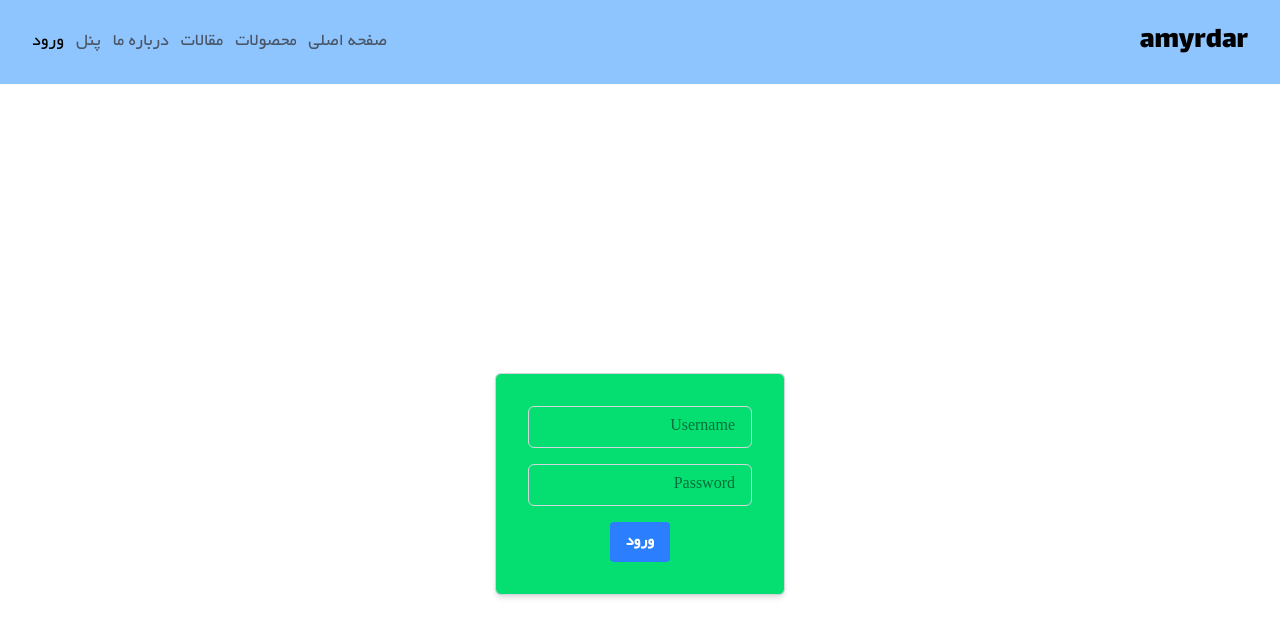
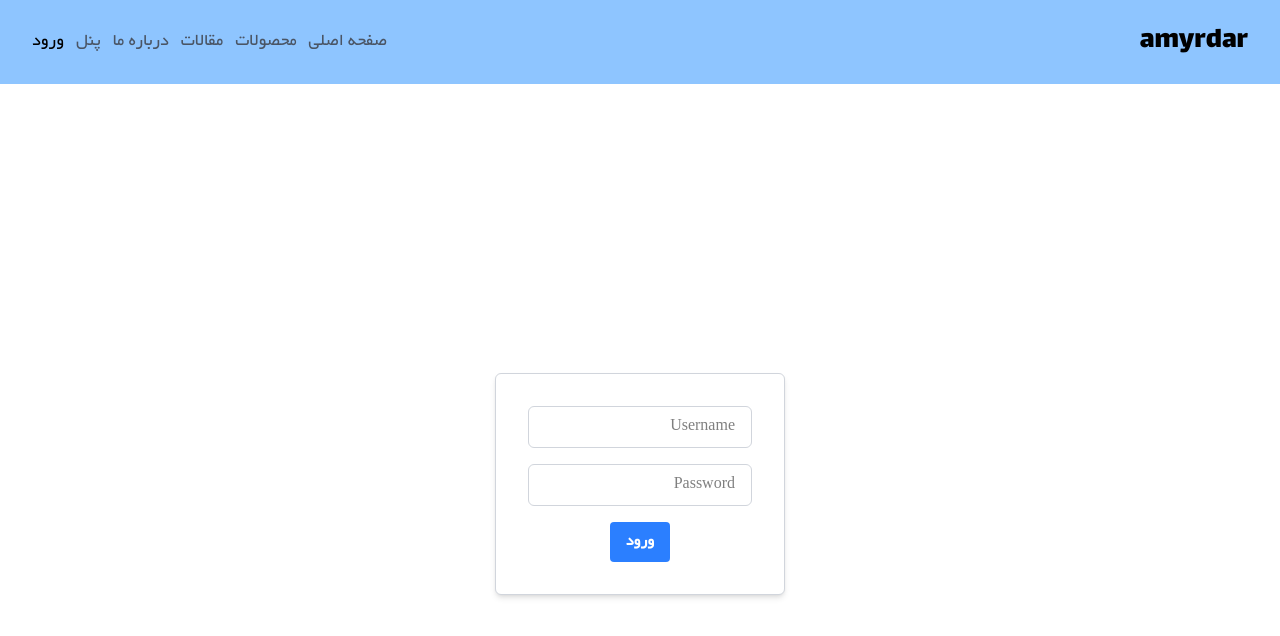
Before and after one commit to amyrdar20-debug/training-spa-site, a React (Vite) app: page /login in a window 1280 px wide. Shown: the top 636 px of the page. Built offline with nearby package versions, Linux system fonts and the light colour scheme.

Commit message:
Update Login.tsx

```diff
--- a/src/pages/Login.tsx
+++ b/src/pages/Login.tsx
@@ -23,7 +23,7 @@ function Login() {
         <>
             <Navbar />
             <section className="flex flex-col items-center justify-center h-screen">
-                <div className="bg-green-400 p-8 rounded-md shadow-md text-center border border-gray-300">
+                <div className="bg-white p-8 rounded-md shadow-md text-center border border-gray-300">
                     <div className="flex flex-col gap-4 mb-4">
                         <input
                             onChange={(e) => setUsername(e.target.value)}
```
